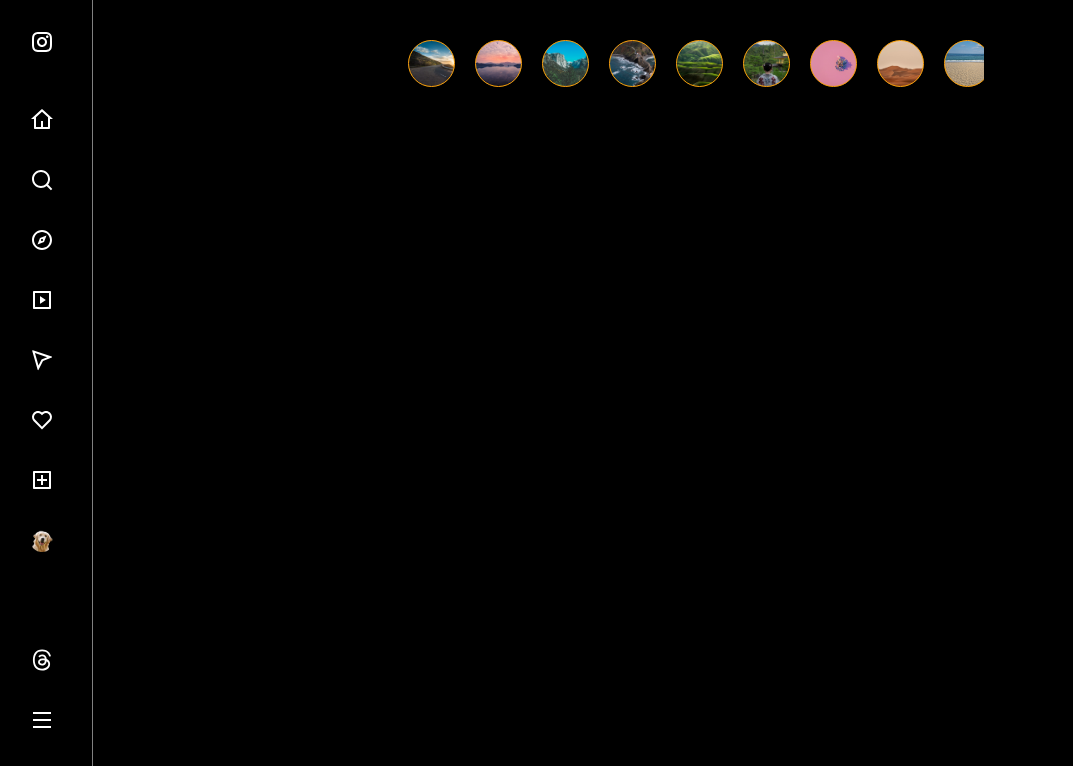
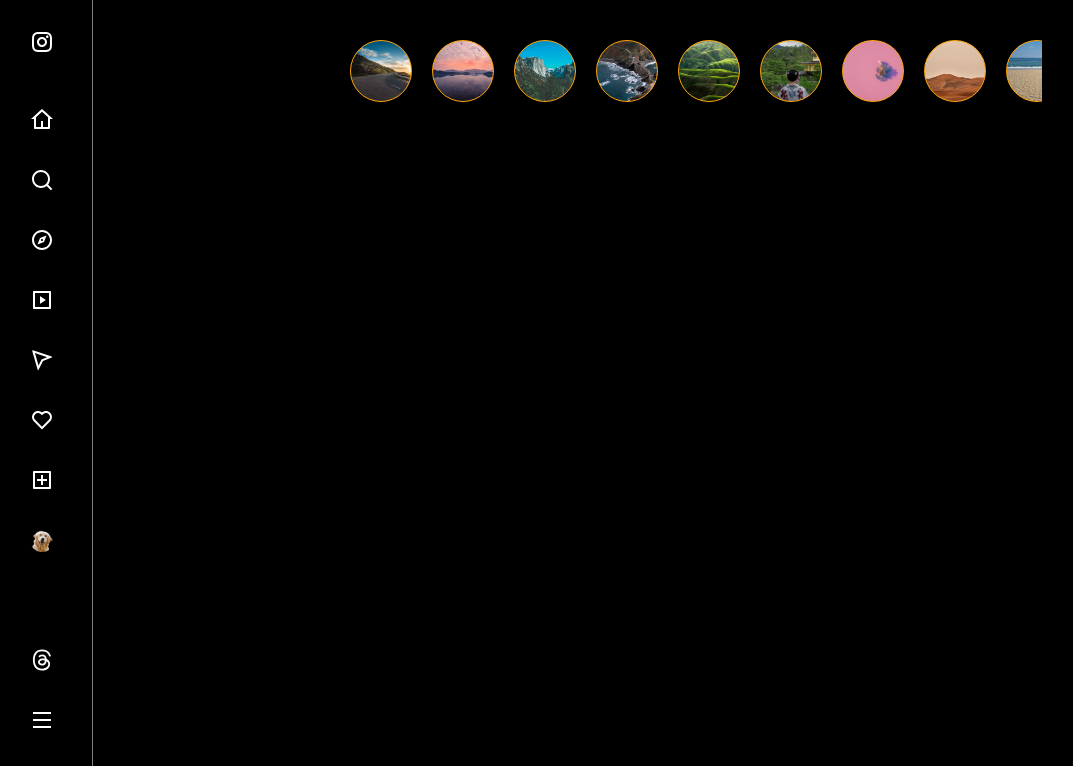
Before and after one commit to Juice-Han/React_Projects, a React (Create React App) app in the folder ts-react-project/: page / in a window 1280 px wide. Shown: the top 766 px of the page, without its empty margins (8-1081 px from the left). Built offline with nearby package versions, Linux system fonts and the light colour scheme; grey boxes are pictures that could not be loaded.

Commit message:
style: Reduce story-container code

```diff
--- a/ts-react-project/src/App.css
+++ b/ts-react-project/src/App.css
@@ -56,8 +56,8 @@
 
 .story-container{
   margin-top: 40px;
-  width: 50%;
-  height: 50px;
+  width: 60%;
+  height: 70px;
   overflow-x:auto;
   overflow-y: hidden;
   white-space: nowrap;
@@ -68,8 +68,8 @@
 }
 
 .story-box{
-  width: 45px;
-  height: 45px;
+  width: 60px;
+  height: 60px;
   border-radius: 50%;
   margin-right: 20px;
   background-color: blue;
--- a/ts-react-project/src/App.tsx
+++ b/ts-react-project/src/App.tsx
@@ -11,21 +11,16 @@ const App : React.FC = ()=> {
 }
 
 const MainPage : React.FC = ()=> {
+  let num : number[] = Array.from({length:12}, (_,i)=> i + 1)
+  const images = num.map((n,i) => {
+    return(
+      <div className='story-box' style={{backgroundImage : `url('img/story-image/story${n}.jpg')`}} key={i}/>
+    )
+  })
   return(
     <div className='main-page'>
       <div className='story-container'>
-        <div className='story-box' style={{backgroundImage : "url('img/story-image/story1.jpg')"}}/>
-        <div className='story-box' style={{backgroundImage : "url('img/story-image/story2.jpg')"}}/>
-        <div className='story-box' style={{backgroundImage : "url('img/story-image/story3.jpg')"}}/>
-        <div className='story-box' style={{backgroundImage : "url('img/story-image/story4.jpg')"}}/>
-        <div className='story-box' style={{backgroundImage : "url('img/story-image/story5.jpg')"}}/>
-        <div className='story-box' style={{backgroundImage : "url('img/story-image/story6.jpg')"}}/>
-        <div className='story-box' style={{backgroundImage : "url('img/story-image/story7.jpg')"}}/>
-        <div className='story-box' style={{backgroundImage : "url('img/story-image/story8.jpg')"}}/>
-        <div className='story-box' style={{backgroundImage : "url('img/story-image/story9.jpg')"}}/>
-        <div className='story-box' style={{backgroundImage : "url('img/story-image/story10.jpg')"}}/>
-        <div className='story-box' style={{backgroundImage : "url('img/story-image/story11.jpg')"}}/>
-        <div className='story-box' style={{backgroundImage : "url('img/story-image/story12.jpg')"}}/>
+        {images}
       </div>
     </div>
   )
```
